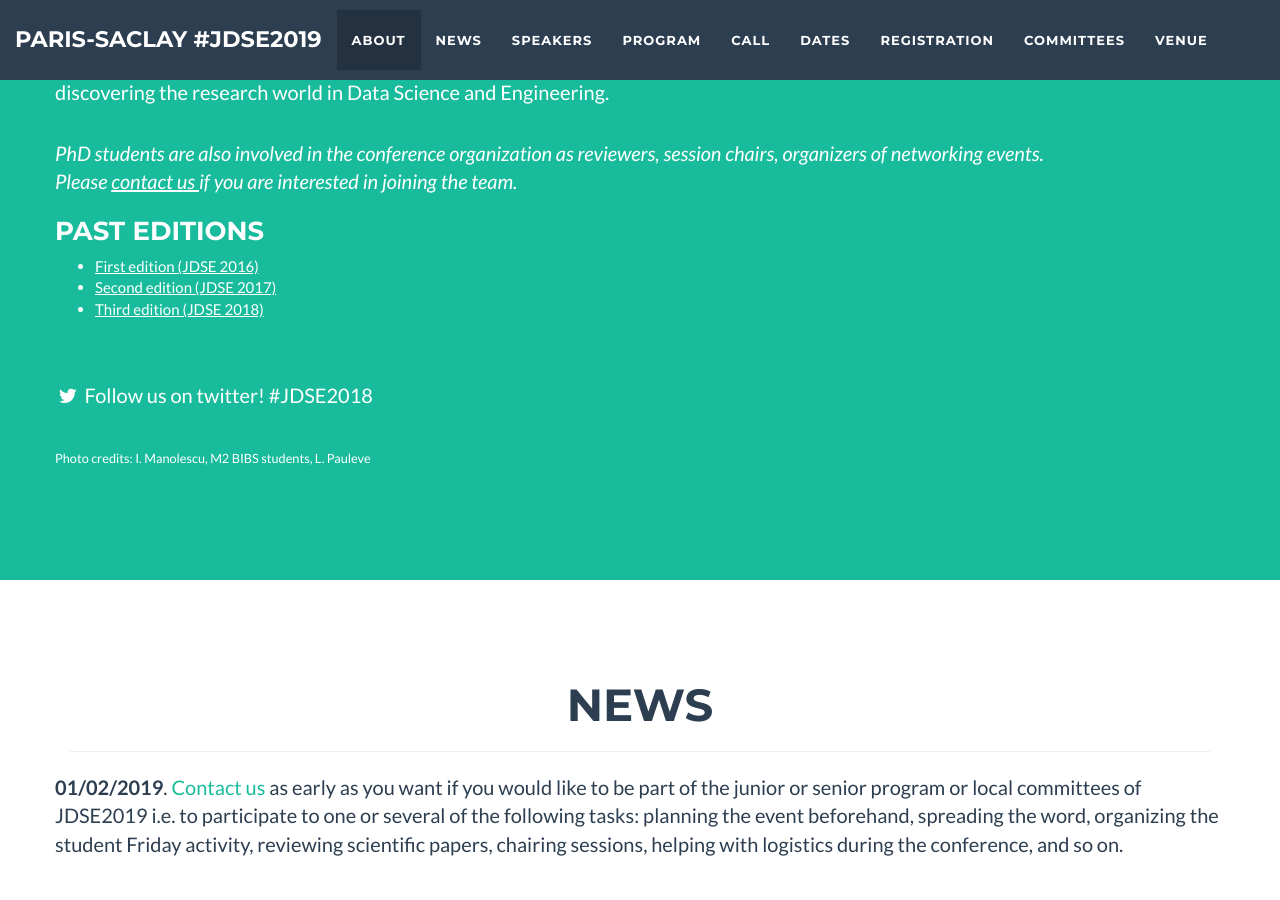
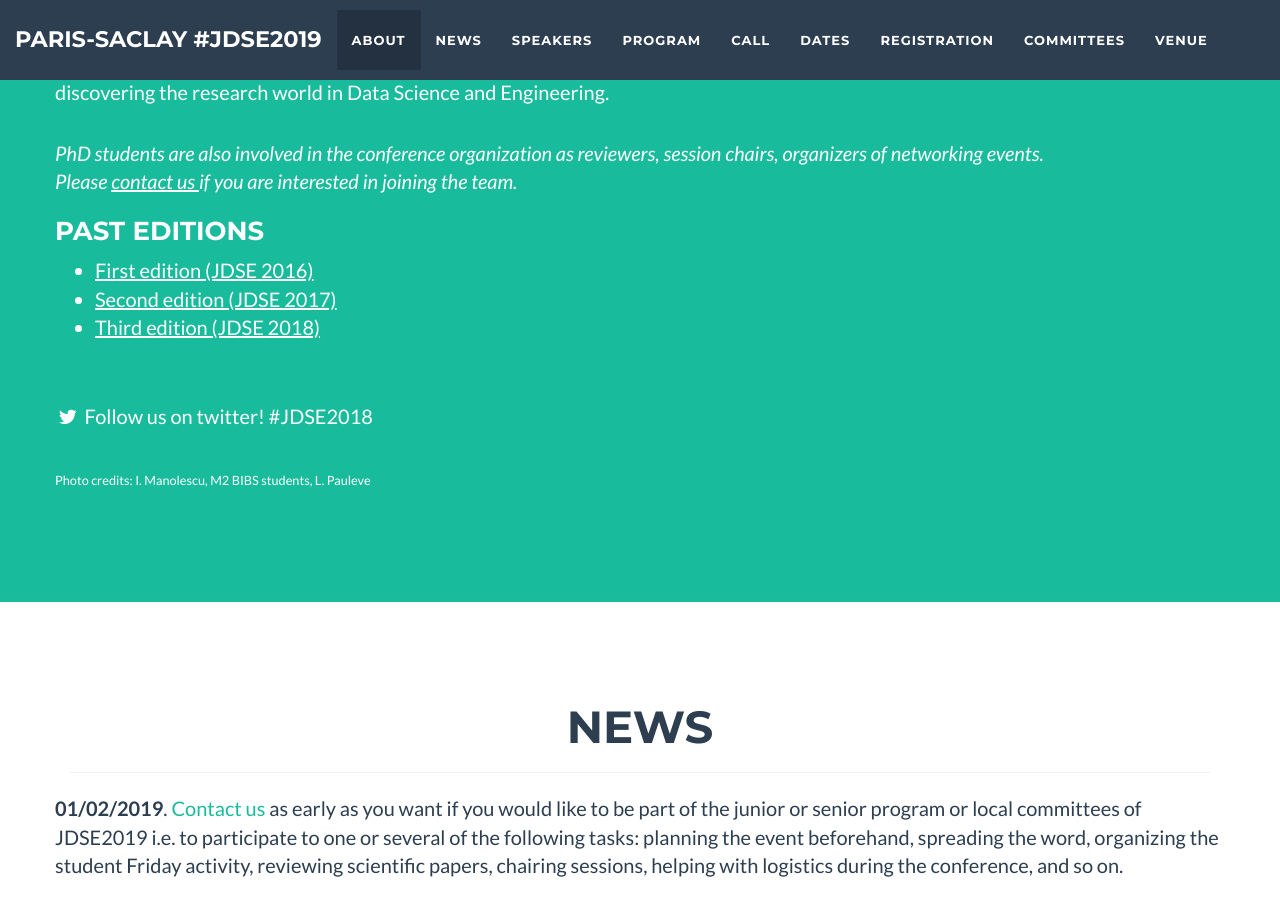
Before and after one commit to jdse-paris/jDSE2019, a Jekyll site: the page built from index.html, in a window 1280 px wide and 900 px high, scrolled down 1179 px. Built offline with Jekyll 4.4.1, drawn with Linux system fonts in a browser that asks for light colours.

Commit message:
Update about.html

```diff
--- a/_includes/about.html
+++ b/_includes/about.html
@@ -20,7 +20,7 @@
 	      </p>
 	        <h3>Past editions</h3>
 	      <p>
-		<ul font-size:20px>
+		<ul style="font-size:20px;">
 		 <u><li><a href="https://bigmine.github.io/jDSParis16/" target="_blank" style="color: #FFF">First edition (JDSE 2016)</a></u>
                  <u><li><a href="https://bigmine.github.io/jDSEParis17/" target="_blank"  style="color: #FFF">Second edition (JDSE 2017)</a></u>
 		 <u><li><a href="https://jdse-paris.github.io/jDSE2018/" target="_blank"  style="color: #FFF">Third edition (JDSE 2018)</a></u>
```
